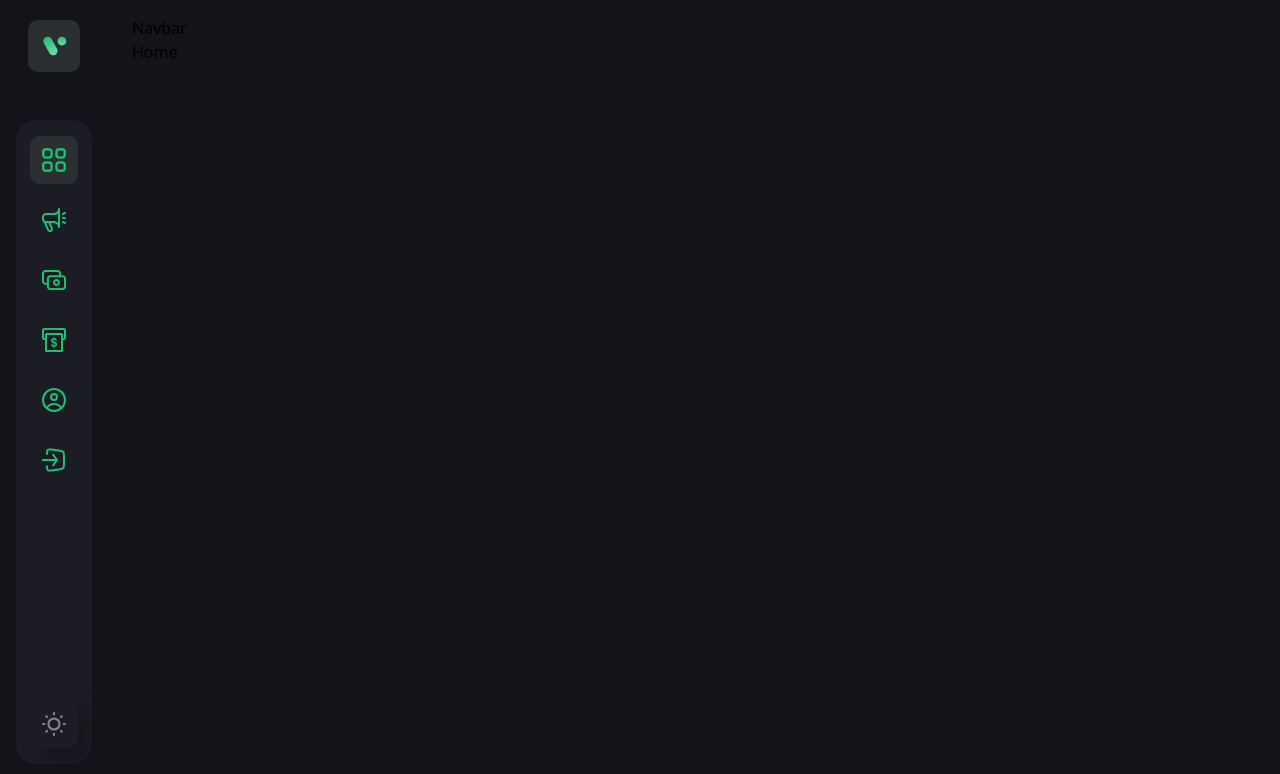
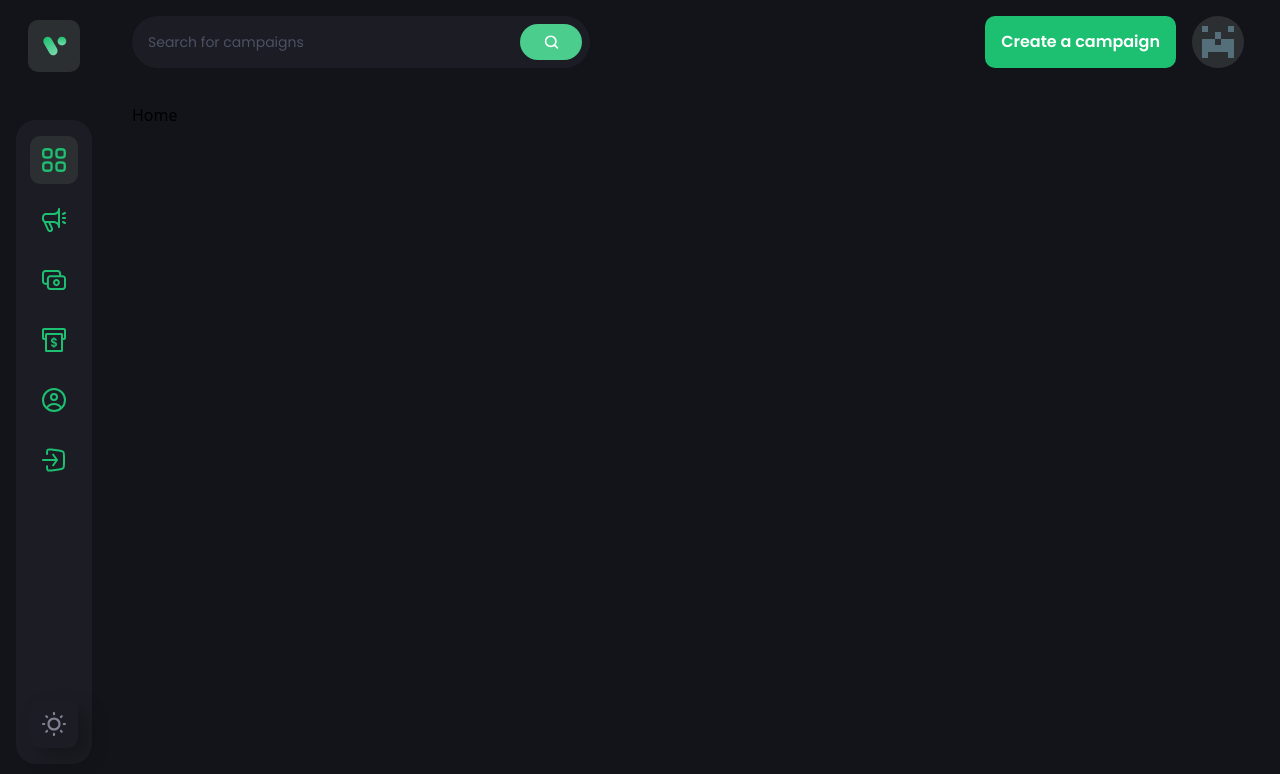
Before and after one commit to gurukishore111/Smart-Funding, a React (Vite) app in the folder client/: page / in a window 1280 px wide. Shown: the top 774 px of the page. Built offline with nearby package versions, Linux system fonts and the light colour scheme; what @thirdweb-dev/react would draw is missing.

Commit message:
done with navbar 🍫

```diff
--- a/client/src/assets/index.js
+++ b/client/src/assets/index.js
@@ -12,6 +12,7 @@
 import money from './money.svg';
 import loader from './loader.svg';
 import thirdweb from './thirdweb.png';
+import avatar from './avatar.svg';
 
 export {
   tagType,
@@ -28,4 +29,5 @@
   money,
   loader,
   thirdweb,
+  avatar,
 };
--- /dev/null
+++ b/client/src/components/CustomButton.jsx
@@ -0,0 +1,15 @@
+import React from 'react';
+
+function CustomButton({ btnType, title, styles, handleClick }) {
+  return (
+    <button
+      type={btnType}
+      className={` font-poppins font-semibold text-[16px] leading-[26px] text-white min-h=[52px] px-4 rounded-[10px] ${styles}`}
+      onClick={handleClick}
+    >
+      {title}
+    </button>
+  );
+}
+
+export default CustomButton;
--- a/client/src/components/Navbar.jsx
+++ b/client/src/components/Navbar.jsx
@@ -1,7 +1,127 @@
-import React from 'react';
+import React, { useState } from 'react';
+import { Link, useNavigate } from 'react-router-dom';
+import { CustomButton } from './';
+import { avatar, logo, menu, search } from '../assets';
+import { navlinks } from '../constants';
+import { capitalize } from '../utils';
 
-function Navbar() {
-  return <div>Navbar</div>;
-}
+const Navbar = () => {
+  const navigate = useNavigate();
+  const [isActive, setIsActive] = useState('dashboard');
+  const [toggleDrawer, setToggleDrawer] = useState(false);
+  const address = '0x330615E6f....2EF1De8D2dE';
+  return (
+    <div className="flex md:flex-row flex-col-reverse justify-between mb-[35px] gap-6">
+      <div className="lg:flex-1 flex flex-row max-w-[458px] py-2 pl-4 pr-2 h-[52px] bg-[#1c1c24] rounded-[100px]">
+        <input
+          type="text"
+          placeholder="Search for campaigns"
+          className="flex w-full font-poppins font-normal text-[14px] placeholder:text-[#4b5264] text-white bg-transparent outline-none"
+        />
+
+        <div className="w-[72px] h-full rounded-[20px] bg-[#4acd8d] flex justify-center items-center cursor-pointer">
+          <img
+            src={search}
+            alt="search"
+            className="w-[15px] h-[15px] object-contain"
+          />
+        </div>
+      </div>
+
+      <div className="sm:flex hidden flex-row justify-end gap-4">
+        <CustomButton
+          btnType="button"
+          title={address ? 'Create a campaign' : 'Connect'}
+          styles={address ? 'bg-[#1dc071]' : 'bg-[#8c6dfd]'}
+          handleClick={() => {
+            if (address) navigate('create-campaign');
+            else {
+              // connect to wallet
+            }
+          }}
+        />
+
+        <Link to="/profile">
+          <div className="w-[52px] h-[52px] rounded-full bg-[#2c2f32] flex justify-center items-center cursor-pointer">
+            <img
+              src={avatar}
+              alt="user"
+              className="w-[60%] h-[60%] object-contain"
+            />
+          </div>
+        </Link>
+      </div>
+
+      {/* Small screen navigation */}
+      <div className="sm:hidden flex justify-between items-center relative">
+        <div className="w-[40px] h-[40px] rounded-[10px] bg-[#2c2f32] flex justify-center items-center cursor-pointer">
+          <img
+            src={logo}
+            alt="user"
+            className="w-[60%] h-[60%] object-contain"
+          />
+        </div>
+
+        <img
+          src={menu}
+          alt="menu"
+          className="w-[34px] h-[34px] object-contain cursor-pointer"
+          onClick={() => setToggleDrawer((prev) => !prev)}
+        />
+
+        <div
+          className={`absolute top-[60px] right-0 left-0 bg-[#1c1c24] z-10 shadow-secondary py-4 ${
+            !toggleDrawer ? '-translate-y-[100vh]' : 'translate-y-0'
+          } transition-all duration-700`}
+        >
+          <ul className="mb-4">
+            {navlinks.map((link) => (
+              <li
+                key={link.name}
+                className={`flex p-4 ${
+                  isActive === link.name && 'bg-[#3a3a43]'
+                }`}
+                onClick={() => {
+                  setIsActive(link.name);
+                  setToggleDrawer(false);
+                  navigate(link.link);
+                }}
+              >
+                <img
+                  src={link.imgUrl}
+                  alt={link.name}
+                  className={`w-[24px] h-[24px] object-contain ${
+                    isActive === link.name ? 'grayscale-0' : 'grayscale'
+                  }`}
+                />
+                <p
+                  className={`ml-[20px] font-poppins font-semibold text-[14px] ${
+                    isActive === link.name ? 'text-[#1dc071]' : 'text-[#808191]'
+                  }`}
+                >
+                  {capitalize(link.name)}
+                </p>
+              </li>
+            ))}
+          </ul>
+
+          <div className="flex mx-4">
+            <CustomButton
+              btnType="button"
+              title={address ? 'Create a campaign' : 'Connect'}
+              styles={address ? 'bg-[#1dc071] p-3' : 'bg-[#8c6dfd] p-3'}
+              handleClick={() => {
+                if (address) navigate('create-campaign');
+                else {
+                  // connect to wallet
+                }
+              }}
+            />
+          </div>
+        </div>
+      </div>
+    </div>
+  );
+};
 
 export default Navbar;
--- a/client/src/components/index.js
+++ b/client/src/components/index.js
@@ -1,2 +1,3 @@
 export { default as Navbar } from './Navbar';
 export { default as Sidebar } from './Sidebar';
+export { default as CustomButton } from './CustomButton';
--- a/client/src/utils/index.js
+++ b/client/src/utils/index.js
@@ -20,3 +20,7 @@
   img.onload = () => callback(true);
   img.onerror = () => callback(false);
 };
+
+export const capitalize = (word) => {
+  return word[0].toUpperCase() + word.substring(1);
+};
```
Also changed, not shown: client/src/assets/avatar.svg (added).
